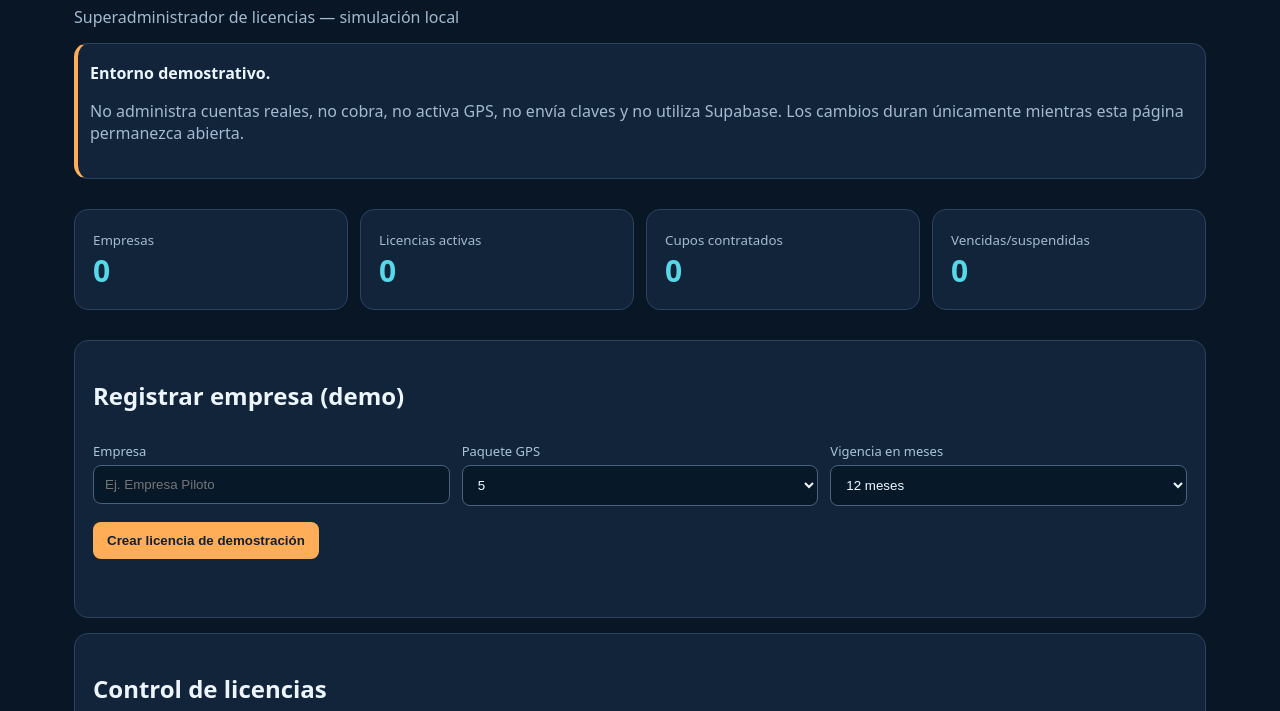
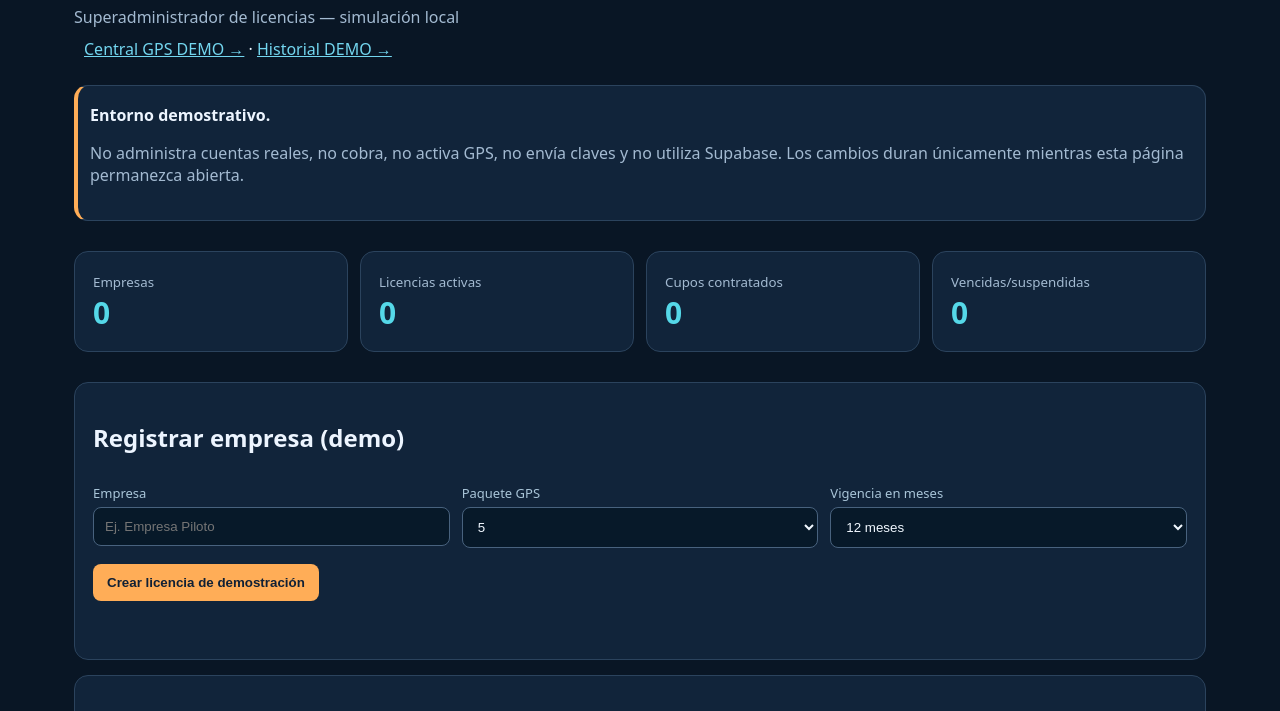
Before and after one commit to Pgamenox/RutaSales, a plain HTML site: page rutagps-beta/admin.html in a window 1280 px wide. Shown: the part 104-815 px from the top of the page. Drawn offline with Linux system fonts and the light colour scheme.

Commit message:
Link Central, commercial admin and simulated GPS history

```diff
--- a/rutagps-beta/admin.html
+++ b/rutagps-beta/admin.html
@@ -1,7 +1,7 @@
 <!doctype html><html lang="es"><head><meta charset="utf-8"><meta name="viewport" content="width=device-width,initial-scale=1"><title>RutaGPS — Superadministrador DEMO</title><style>
 :root{font-family:system-ui,sans-serif;background:#091625;color:#edf5ff}*{box-sizing:border-box}body{max-width:1180px;margin:auto;padding:24px}header{display:flex;justify-content:space-between;align-items:center;gap:12px;flex-wrap:wrap}h1{color:#ffad57}small,.muted{color:#a3bad1}.panel{background:#11243a;border:1px solid #2b435d;border-radius:14px;padding:18px;margin:15px 0}.grid{display:grid;grid-template-columns:repeat(auto-fit,minmax(180px,1fr));gap:12px}.metric{font-size:30px;font-weight:800;color:#55d8e8}input,select{background:#071929;color:#f1f8ff;border:1px solid #48627e;border-radius:8px;padding:11px;min-width:0;width:100%}label{display:block;font-size:13px;color:#a9c5d8;margin:10px 0 5px}button{background:#ffad57;color:#102035;border:0;border-radius:8px;padding:11px 14px;font-weight:750;cursor:pointer}button.secondary{background:#2b4b66;color:#fff}button:disabled{opacity:.55}table{width:100%;border-collapse:collapse}th,td{padding:10px;border-bottom:1px solid #2b435d;text-align:left;font-size:13px}th{color:#9ac0de}.scroll{overflow:auto}.pill{background:#224963;border-radius:20px;padding:4px 8px}.warn{border-left:4px solid #ffad57;padding-left:12px}#message{min-height:24px;color:#79ddb9}</style></head><body>
 <header><div><h1>RutaGPS <small>Central Comercial · Beta 1.0</small></h1><div class="muted">Superadministrador de licencias — simulación local</div></div><span class="pill">SIN DATOS REALES</span></header>
-<section class="panel warn"><strong>Entorno demostrativo.</strong><p class="muted">No administra cuentas reales, no cobra, no activa GPS, no envía claves y no utiliza Supabase. Los cambios duran únicamente mientras esta página permanezca abierta.</p></section>
+<nav style="padding:10px"><a href="./central.html" style="color:#73d6ef">Central GPS DEMO →</a> · <a href="./historial.html" style="color:#73d6ef">Historial DEMO →</a></nav><section class="panel warn"><strong>Entorno demostrativo.</strong><p class="muted">No administra cuentas reales, no cobra, no activa GPS, no envía claves y no utiliza Supabase. Los cambios duran únicamente mientras esta página permanezca abierta.</p></section>
 <section class="grid"><div class="panel"><small>Empresas</small><div id="kCompanies" class="metric">0</div></div><div class="panel"><small>Licencias activas</small><div id="kActive" class="metric">0</div></div><div class="panel"><small>Cupos contratados</small><div id="kSeats" class="metric">0</div></div><div class="panel"><small>Vencidas/suspendidas</small><div id="kStopped" class="metric">0</div></div></section>
 <section class="panel"><h2>Registrar empresa (demo)</h2><div class="grid"><div><label>Empresa</label><input id="company" maxlength="90" placeholder="Ej. Empresa Piloto"></div><div><label>Paquete GPS</label><select id="capacity"><option>5</option><option>12</option><option>15</option><option>30</option></select></div><div><label>Vigencia en meses</label><select id="months"><option value="12">12 meses</option><option value="6">6 meses</option><option value="1">1 mes</option></select></div></div><p><button id="add">Crear licencia de demostración</button></p><div id="message" role="status"></div></section>
 <section class="panel"><h2>Control de licencias</h2><div class="scroll"><table><thead><tr><th>Empresa</th><th>Paquete</th><th>Asignados</th><th>Estado</th><th>Vencimiento</th><th>Operación demo</th></tr></thead><tbody id="records"></tbody></table></div></section>
```
